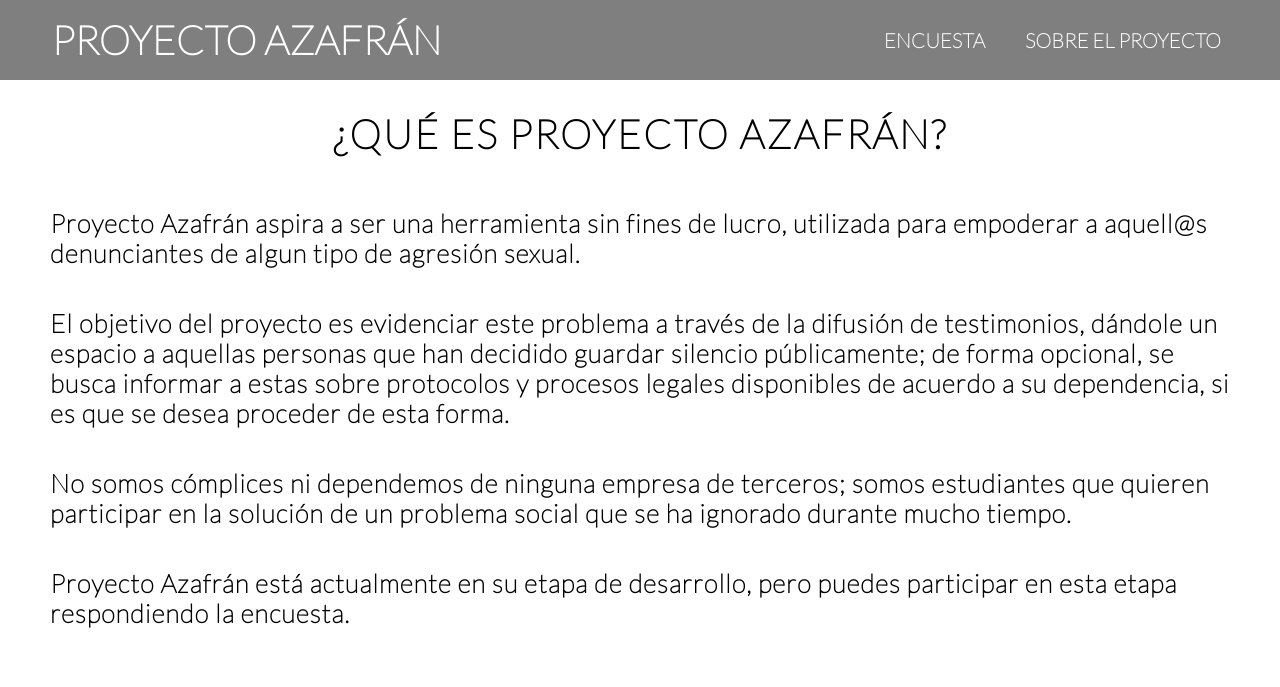
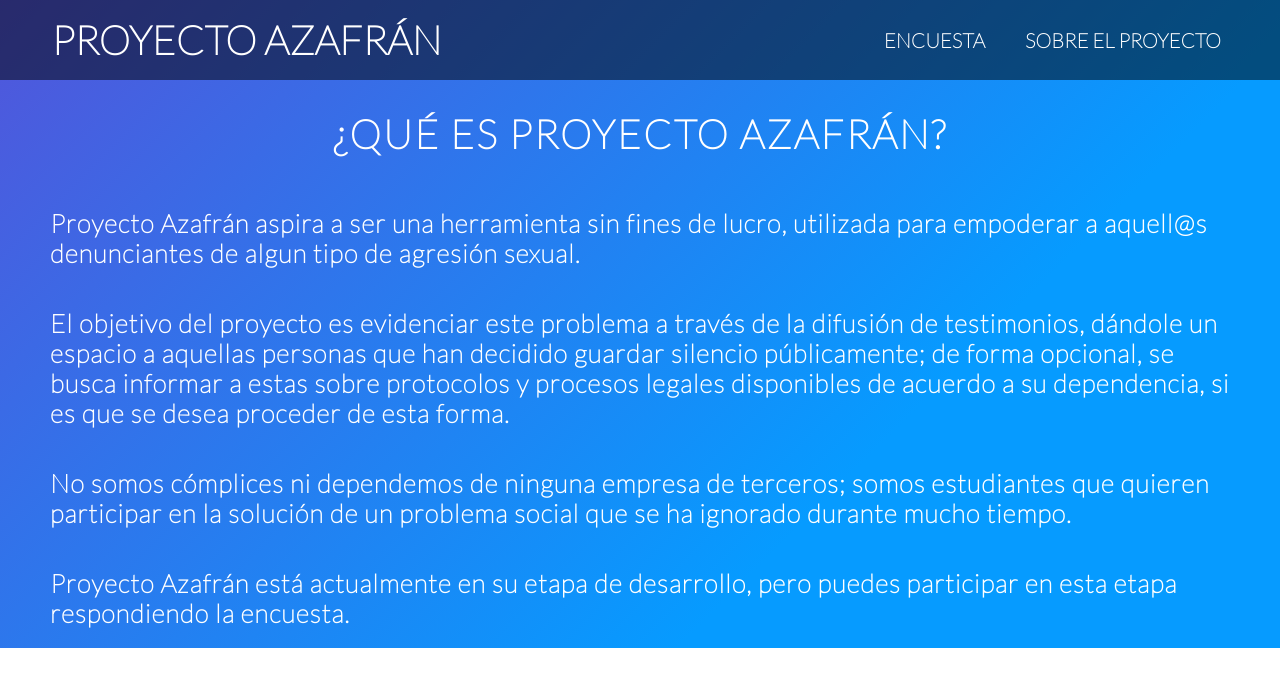
Before and after one commit to yeguacelestial/proyecto-azafran, a Django app: page /nosotros/ in a window 1280 px wide. Shown: the top 687 px of the page. Run offline with Django 3.2, Linux system fonts and the light colour scheme; some libraries are stand-ins or nearby versions.

Commit message:
Animated background, now fixed

```diff
--- a/static/css/styles-main.css
+++ b/static/css/styles-main.css
@@ -164,31 +164,25 @@
     color: #fff; */
     /* background-image: linear-gradient(-45deg, rgb(6, 155, 255), rgb(6, 155, 255), rgb(164, 9, 179), rgb(234, 0, 255)); */
     /* background-size: 400% 400%;
-    position: relative;
-    /* animation: change 10s ease-in-out infinite; */
+    position: relative; */
 }
 
 .fixed-bg {
-    /* The background image */
+    /* background: linear-gradient(-45deg, rgb(6, 155, 255), rgb(6, 155, 255), rgb(164, 9, 179), rgb(234, 0, 255));
+    min-height: 100%;
+    background-attachment: fixed;
+    background-position: center;
+    background-repeat: no-repeat;
+    background-size: cover; */
+    width: 100%;
+    height: 100%;
+    color: #fff;
     background-image: linear-gradient(-45deg, rgb(6, 155, 255), rgb(6, 155, 255), rgb(164, 9, 179), rgb(234, 0, 255));
-
-    /* Set a specified height, or the minimum height for the background image */
-    min-height: 100%;
-
-    /* Set background image to fixed (don't scroll along with the page) */
     background-attachment: fixed;
-
-    /* Center the background image */
+    background-size: 400% 400%;
     position: relative;
-
-    /* Set the background image to no repeat */
-    /* background-repeat: no-repeat; */
-
-    /* Scale the background image to be as large as possible */
-    /* background-size: cover; */
-
     animation: change 10s ease-in-out infinite;
-  }
+}
 
 h1 {
     font-size: 2.5rem;
--- a/templates/index.html
+++ b/templates/index.html
@@ -21,6 +21,9 @@
         <!-- <h1>
             Proyecto Azafrán
         </h1> -->
+
+
+        <div class="fixed-bg">
             <nav>
                 <label class="logo"><span class="desktop">Proyecto Azafrán</span><span class="mobile"></span></label>
                 <ul>
@@ -35,8 +38,6 @@
                     <i class="fas fa-bars"></i>
                 </label>
             </nav>
-
-        <div class="page-content">
             {% block content %}
             <h1>Participa en Proyecto Azafrán, rellenando la siguiente encuesta.</h1>
             <iframe src="https://docs.google.com/forms/d/e/1FAIpQLSeKwncTQOC54k_VTPPOZStU8r5jdI3e47zwVv8ZYSGRdzi6hw/viewform?embedded=true" width="100%" height="80%" frameborder="0" marginheight="0" marginwidth="0">Cargando…</iframe>
```
Lines whose indentation alone changed are shown as unchanged.
